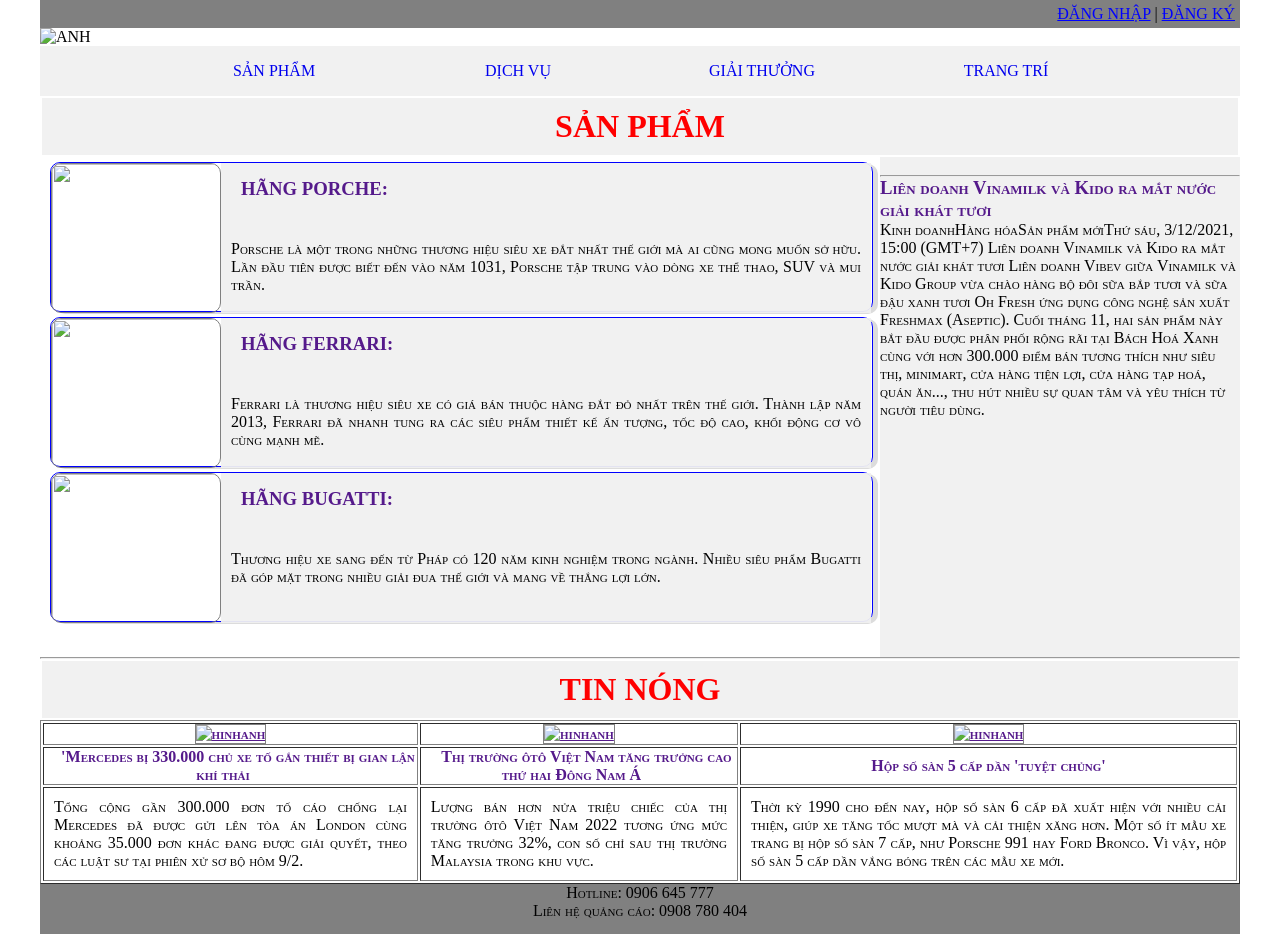
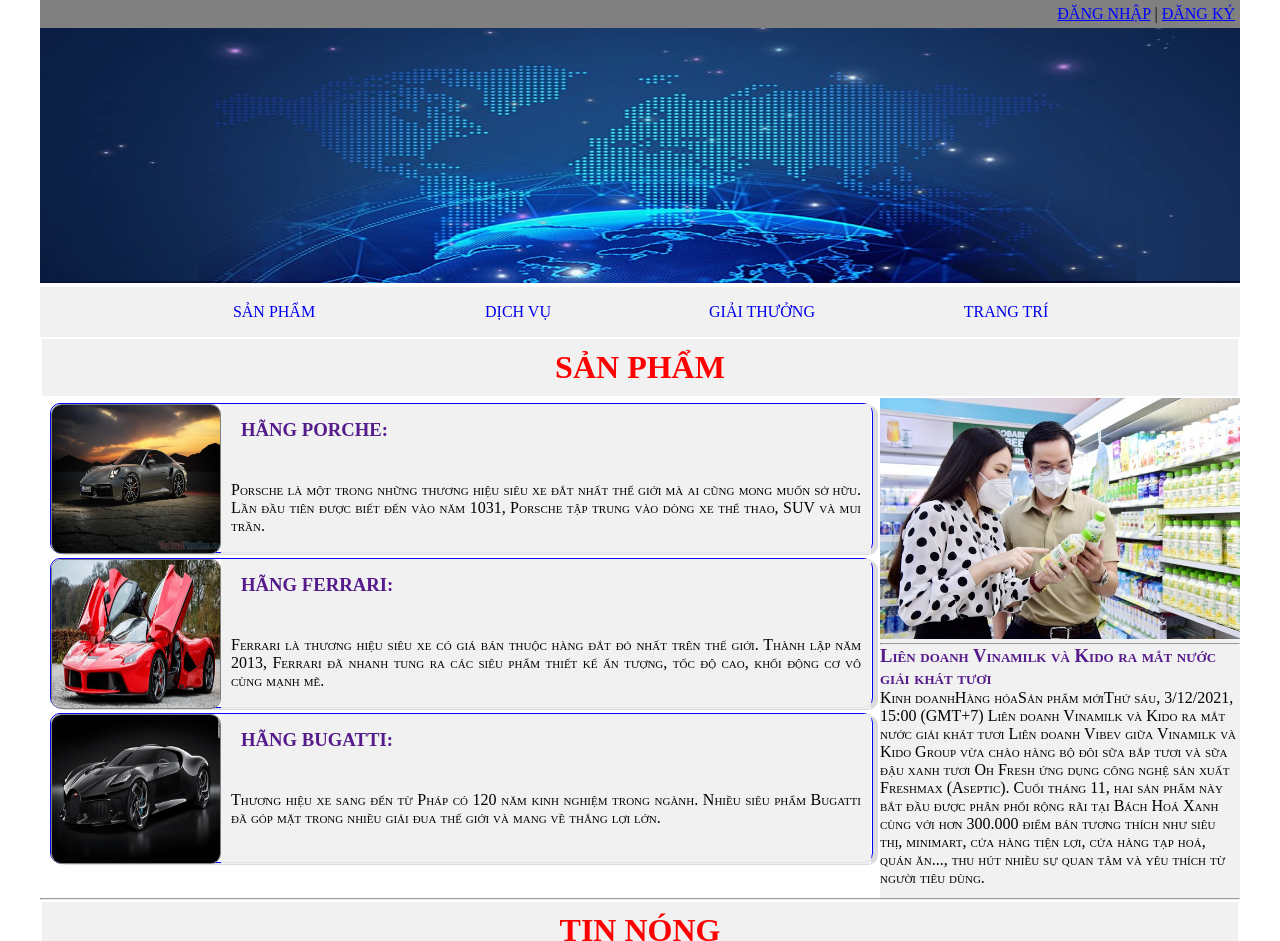
Before and after one commit to tanphuoc0708/tanphuoc0708, a plain HTML site: page pages/sanpham.html in a window 1280 px wide. Shown: the top 941 px of the page. Drawn offline with Linux system fonts and the light colour scheme.

Commit message:
tanphuoc0708

```diff
--- a/pages/sanpham.html
+++ b/pages/sanpham.html
@@ -201,7 +201,7 @@
                 <a href="../pages/dangnhap.html">ĐĂNG NHẬP</a> |
                 <a href="../pages/dangky.html">ĐĂNG KÝ</a>
             </div>
-            <img src="./img/séction.jpg" alt="ANH">
+            <img src="../img/séction.jpg" alt="ANH">
         </header>
         <nav class="menu">
             <ul>
@@ -217,7 +217,7 @@
             <article>
                 <div class="box-news">
                     <div class="box-news-items">
-                        <img src="./img/posche.jpg" alt="">
+                        <img src="../img/posche.jpg" alt="">
                         <div class="news-content">
                             <h3 class="title-news"><a href="">HÃNG PORCHE:</a>
                             </h3>
@@ -228,7 +228,7 @@
                         </div>
                     </div>
                     <div class="box-news-items">
-                        <img src="./img/ferrari.png" alt="">
+                        <img src="../img/ferrari.png" alt="">
                         <div class="news-content">
                             <h3 class="title-news"><a href="">HÃNG FERRARI: </a></h3>
                             <p class="text-content">Ferrari là thương hiệu siêu xe có giá bán thuộc hàng đắt đỏ nhất
@@ -239,7 +239,7 @@
                         </div>
                     </div>
                     <div class="box-news-items">
-                        <img src="./img/bugatti.jpg" alt="">
+                        <img src="../img/bugatti.jpg" alt="">
                         <div class="news-content">
                             <h3 class="title-news"><a href="">HÃNG BUGATTI: </a></h3>
                             <p class="text-content">Thương hiệu xe sang đến từ Pháp có 120 năm kinh nghiệm trong ngành.
@@ -250,7 +250,7 @@
                 </div>
             </article>
             <aside>
-                <img src="./img/sanpham.jpg" alt="">
+                <img src="../img/sanpham.jpg" alt="">
                 <hr>
                 <h3><a href="">Liên doanh Vinamilk và Kido ra mắt nước giải khát tươi</a></h3>
                 <p>
@@ -268,9 +268,9 @@
         <h1>TIN NÓNG</h1>
         <table class="box-news" border="1">
             <tr>
-                <th><a href=""><img src="./img/Mercedes.jpg" alt="hinhanh"></a></th>
-                <th><a href=""><img src="./img/tinnong2.jpg" alt="hinhanh"></a></th>
-                <th><a href=""><img src="./img/tinnong3.jpg" alt="hinhanh"></a></th>
+                <th><a href=""><img src="../img/Mercedes.jpg" alt="hinhanh"></a></th>
+                <th><a href=""><img src="../img/tinnong2.jpg" alt="hinhanh"></a></th>
+                <th><a href=""><img src="../img/tinnong3.jpg" alt="hinhanh"></a></th>
             </tr>
             <tr>
                 <th><a href="" class="title-news">'Mercedes bị 330.000 chủ xe tố gắn thiết bị gian lận khí thải</a></th>
```
Also changed, not shown: index.html (+1 -1 lines).
